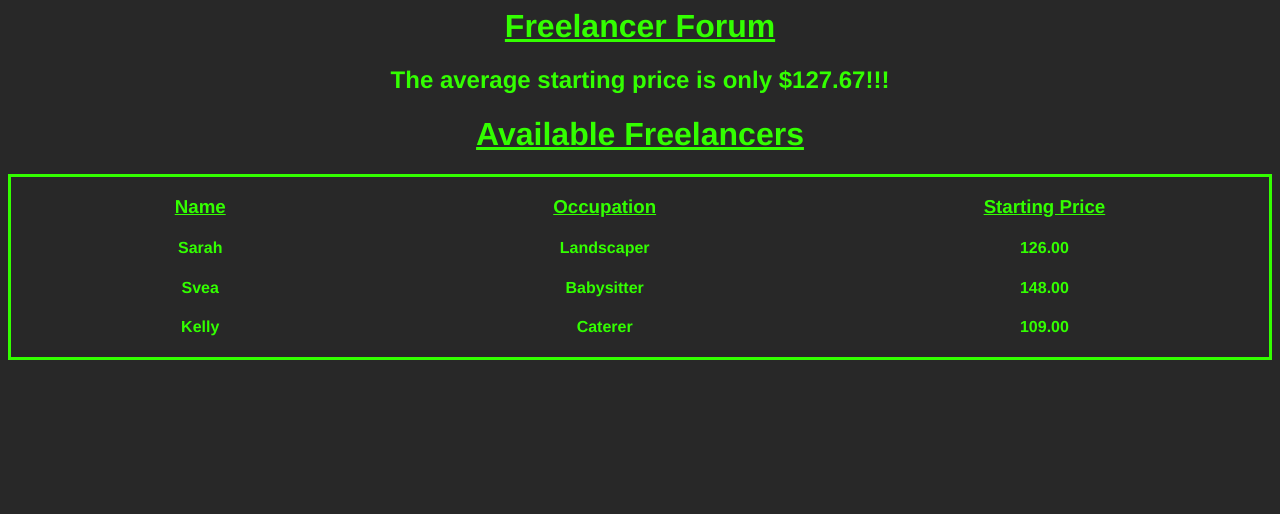
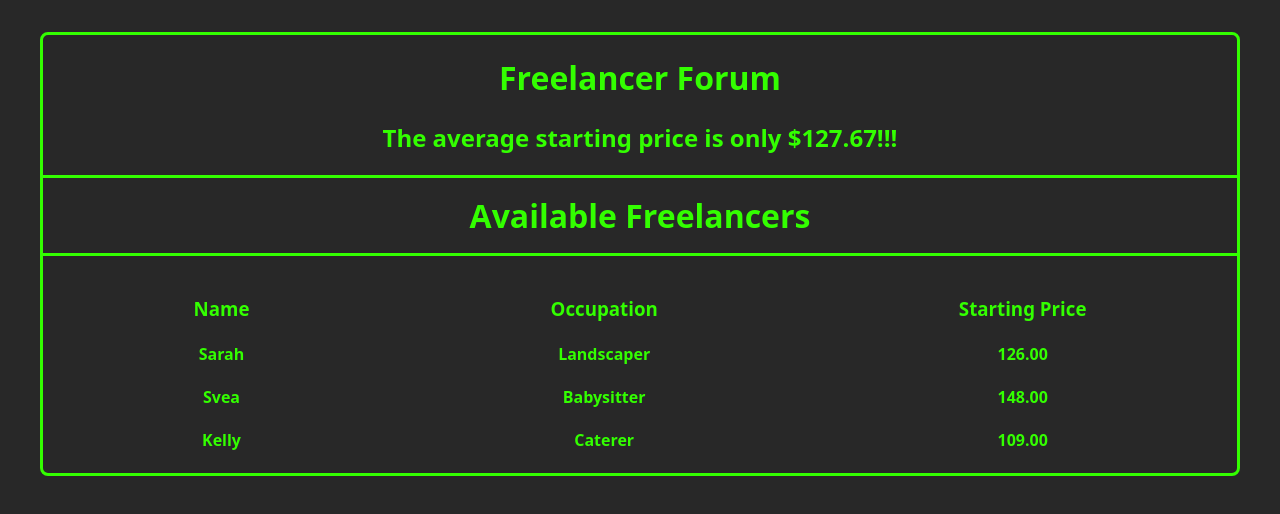
Before and after one commit to Scoopsies/FreelancerForum, a plain HTML site: page index.html in a window 1280 px wide. Drawn offline with Linux system fonts and the light colour scheme.

Commit message:
made everything look nicer for a css refresher

```diff
--- a/index.html
+++ b/index.html
@@ -5,9 +5,10 @@
         <script src="script.js" defer></script>
     </head>
     <body>
+        <div class="border">
             <h1>Freelancer Forum</h1>
             <h2 class="averagePrice">The average starting price is $30</h3>
-        <h1>Available Freelancers</h1>
+            <h1 class="midSection">Available Freelancers</h1>
             <div class="container">
                 <div>
                     <h3>Name</h3>
@@ -22,5 +23,6 @@
                     <div class="price"></div>
                 </div>
             </div>
+        </div>
     </body>
 </html>
--- a/styles.css
+++ b/styles.css
@@ -1,20 +1,23 @@
 html{
     background-color: rgb(40, 40, 40);
     color:rgb(51, 255, 0);
-    font-family: 'Franklin Gothic Medium', 'Arial Narrow', Arial, sans-serif;
+    font-family: system-ui, -apple-system, BlinkMacSystemFont, 'Segoe UI', Roboto, Oxygen, Ubuntu, Cantarell, 'Open Sans', 'Helvetica Neue', sans-serif;
 }
 
-body{
+.border{
 text-align: center;
+border: solid 3px rgb(51, 255, 0);
+border-radius: 0.5rem;
+margin: 2rem;
 }
 
 .container{
     display: flex;
     justify-content: space-around;
-    border: solid 3px rgb(51, 255, 0);
 }
 
-h1,
-h3 {
-    text-decoration: underline;
+.midSection{
+    border-top: solid 3px rgb(51, 255, 0);
+    border-bottom: solid 3px rgb(51, 255, 0);
+    padding: 1rem;
 }
```
Lines whose indentation alone changed are shown as unchanged.
